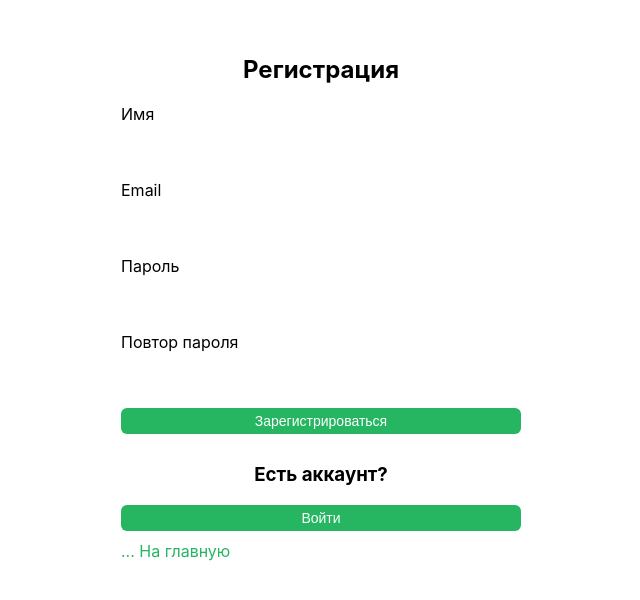
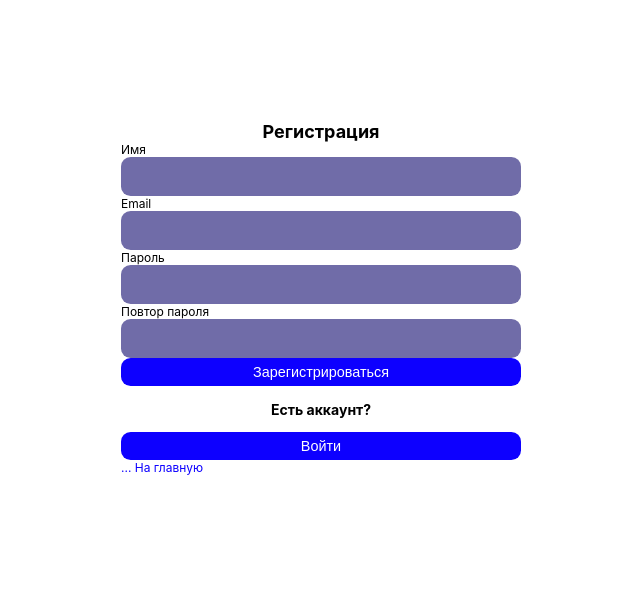
Before and after one commit to Jeb129/VKR-timetable, a React app in the folder frontend/: page /register in a window 1280 px wide. Shown: the part 102-702 px from the top of the page, without its empty margins (319-959 px from the left). Built offline with nearby package versions, Linux system fonts and the light colour scheme; no server answers; the HTML template or start-up script is replaced by a standard one.

Commit message:
Поправил общие стили

```diff
--- a/frontend/src/App.css
+++ b/frontend/src/App.css
@@ -3,27 +3,39 @@
    ======================= */
 :root {
     --bg-primary: #ffffff;
-    --bg-secondary: #b8b8b8;
+    --bg-secondary: #706ca8;
     --bg-hover: #222222;
     --border-subtle: #2a2a2a;
 
+    --text-color: #000000;
+    --text-color-pr: #ffffff;
+    --text-color-sc: #0d00ff;
+
     --color-white: #ffffff;
-    --color-text: #000000;
     --color-gray: #9a9a9a;
 
-    --color-primary: #26b561;
-    --color-secondary: #88970f;
+    --color-primary: #0d00ff;
+    --color-secondary: #358198;
     --color-warning: #b96f07;
     --color-danger: #cc3f42;
     --color-accent: #b5267a;
 }
 
-/* =======================
-   Базовые стили
-   ======================= */
+html {
+    /* Размер текста в базе. В дальнейшем можно использовать параметр 1 rem чтобы привязать к нему */
+    font-size: 12px;
+}
+h1 {
+    margin:0;
+    font-size: 2rem; /*24px*/
+}
+h2 {
+    margin:0;
+    font-size: 1.5rem; /*18px*/
+}
 body {
     background: var(--bg-primary);
-    color: var(--color-text);
+    color: var(--text-color);
     font-family: 'Inter', 'Roboto', sans-serif;
 }
 
@@ -46,32 +58,30 @@ a:hover {
    ======================= */
 button {
     cursor: pointer;
-    font-size: 14px;
+    font-size: 1.2rem;
     font-weight: 500;
     transition: all 0.15s ease;
 }
 
 .primary-btn {
-    padding: 5px;
-    border-radius: 6px;
+    padding: 0.5rem;
+    border-radius: 0.8rem;
     border: none;
     background: var(--color-primary);
     color: var(--color-white);
 }
-
 .primary-btn:hover {
     filter: brightness(1.1);
     transform: translateY(-1px);
 }
 
 .danger-btn {
-    padding: 5px;
-    border-radius: 6px;
+    padding: 0.5rem;
+    border-radius: 0.8rem;
     border: none;
     background: var(--color-danger);
     color: var(--color-white);
 }
-
 .danger-btn:hover {
     filter: brightness(1.1);
     transform: translateY(-1px);
@@ -102,26 +112,24 @@ button {
     display: flex;
     flex-direction: column;
     max-height: 100%;
-    gap: 10px;
-    padding: 5px;
+    min-height: 0;
+    gap: 1rem;
+    padding: 0.5rem;
     overflow-y: auto;
     overflow-x: hidden;
-    padding-right: 6px; /* чтобы скролл не перекрывал контент */
+    padding-right: 0.8rem; /* чтобы скролл не перекрывал контент */
 }
-
 /* Стилизация скроллбара (для WebKit) */
 .scroll-list::-webkit-scrollbar {
-    width: 6px;
+    width: 0.8rem;
 }
-
 .scroll-list::-webkit-scrollbar-track {
     background: var(--bg-secondary);
-    border-radius: 3px;
+    border-radius: 0.2rem;
 }
-
 .scroll-list::-webkit-scrollbar-thumb {
     background-color: var(--color-primary);
-    border-radius: 3px;
+    border-radius: 0.2rem;
 }
 
 /* Для Firefox */
@@ -135,12 +143,11 @@ button {
    Поля ввода
    ======================= */
 input, textarea, select {
-    padding: 10px;
-    border-radius: 6px;
+    padding: 1rem;
+    border-radius: 0.8rem;
     border: none;
-    background: var(--bg-primary);
-    color: var(--color-white);
-    font-size: 14px;
+    background: var(--bg-secondary);
+    color: var(--text-color-pr);
     transition: background 0.15s ease;
 }
 
@@ -156,7 +163,6 @@ input:focus, textarea:focus, select:focus {
     display: flex;
     flex-direction: row;
 }
-
 .flex-col {
     display: flex;
     flex-direction: column;
@@ -183,6 +189,7 @@ input:focus, textarea:focus, select:focus {
 
 
 .flex-grow { flex-grow: 1;}
+
 .f-1 {
     flex: 1;
 }
@@ -194,58 +201,44 @@ input:focus, textarea:focus, select:focus {
 }
 
 .error {
-    padding: 2px 5px ;
+    padding: 0.2rem 0.5rem ;
     color: var(--color-danger);
-    border-radius: 6px;
-    border: 2px solid var(--color-danger);
+    border-radius: 0.8rem;
+    border: 0.2rem solid var(--color-danger);
     text-align: center;
     background-color: transparent;
 
     cursor: pointer;
 }
 .border {
-        border: 1px solid var(--color-gray);
+        border: 0.1rem solid var(--color-gray);
 }
 
 .max-height {height: 100%;}
 .max-width {width: 100%;}
-/* Утилиты для отступов */
-.mt-10 { margin-top: 10px; }
-.mb-10 { margin-bottom: 10px; }
-.ml-10 { margin-left: 10px; }
-.mr-10 { margin-right: 10px; }
-.m-10 { margin: 10px; }
-.gap-10 { gap: 10px; }
-.gap-20 { gap: 20px; }
+
+.mt-1 { margin-top: 1rem; }
+.mb-1 { margin-bottom: 1rem; }
+.ml-1 { margin-left: 1rem; }
+.mr-1 { margin-right: 1rem; }
+.m-1 { margin: 1rem;; }
+.gap-1 { gap: 1rem; }
+.gap-2 { gap: 2rem; }
 
 /* =======================
    Анимации и переходы
    ======================= */
 
 /* Плавное появление (fade in) */
-.fade-in {
-    animation: fadeIn 0.25s ease-out forwards;
-}
-
+.fade-in { animation: fadeIn 0.25s ease-out forwards; }
 /* Плавное исчезновение (fade out) */
-.fade-out {
-    animation: fadeOut 0.25s ease-in forwards;
-}
-
+.fade-out { animation: fadeOut 0.25s ease-in forwards; }
 /* Лёгкое выдвижение вверх при появлении */
-.slide-up {
-    animation: slideUp 0.25s ease-out forwards;
-}
-
+.slide-up { animation: slideUp 0.25s ease-out forwards; }
 /* Лёгкое выдвижение вниз при исчезновении */
-.slide-down {
-    animation: slideDown 0.25s ease-in forwards;
-}
-
+.slide-down { animation: slideDown 0.25s ease-in forwards; }
 /* Переход для всех элементов при hover или state change */
-.transition-all {
-    transition: all 0.15s ease;
-}
+.transition-all { transition: all 0.15s ease; }
 
 /* =======================
    Keyframes
@@ -263,7 +256,7 @@ input:focus, textarea:focus, select:focus {
 @keyframes slideUp {
     from {
         opacity: 0;
-        transform: translateY(8px);
+        transform: translateY(1rem);
     }
     to {
         opacity: 1;
@@ -278,7 +271,7 @@ input:focus, textarea:focus, select:focus {
     }
     to {
         opacity: 0;
-        transform: translateY(8px);
+        transform: translateY(1rem);
     }
 }
 
@@ -288,7 +281,7 @@ input:focus, textarea:focus, select:focus {
 }
 
 .hover-lift:hover {
-    transform: translateY(-2px);
+    transform: translateY(-0.2rem);
     box-shadow: 0 4px 12px rgba(0,0,0,0.3);
 }
 
@@ -297,14 +290,12 @@ input:focus, textarea:focus, select:focus {
 }
 
 .hover-opacity:hover {
-    opacity: 0.7;
+    opacity: 0.5;
 }
-
 /* Лёгкая подсветка при фокусе для input / textarea / select */
 .focus-glow {
     transition: box-shadow 0.15s ease, background 0.15s ease;
 }
-
 .focus-glow:focus {
-    box-shadow: 0 0 6px var(--color-primary);
+    box-shadow: 0 0 0.8rem var(--color-primary);
 }
```
